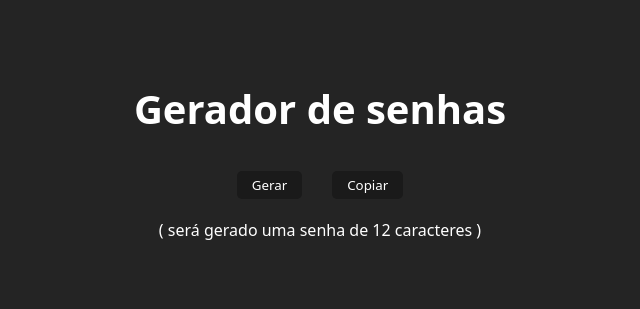
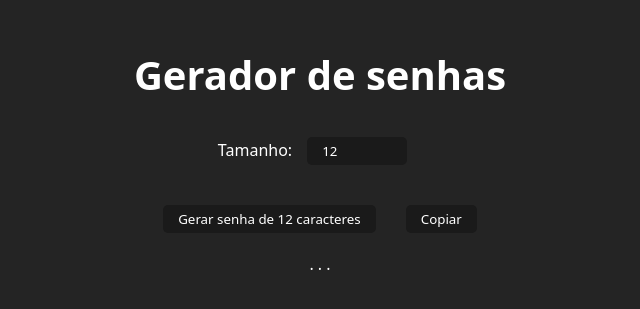
Before and after one commit to evssousa/gerador-de-senhas, a React (Vite) app: page / in a window 1280 px wide. Shown: the part 239-548 px from the top of the page, without its empty margins (320-960 px from the left). Built offline with nearby package versions, Linux system fonts and the light colour scheme.

Commit message:
Adição do input que controla o tamanho da senha

```diff
--- a/src/components/Gerador/index.jsx
+++ b/src/components/Gerador/index.jsx
@@ -3,14 +3,14 @@ import { useState } from 'react'
 
 export default function Gerador() {
 
-    const [senha, setSenha] = useState('( será gerado uma senha de 12 caracteres )')
+    const [senha, setSenha] = useState('. . .')
     const [copiar, setCopiar] = useState('Copiar')
+    const [tamanhoSenha, setTamanhoSenha] = useState(12)
 
     function gerarSenha() {
         const caracteres = "'1234567890-=!@#$%¨&*()_+qwertyuiop[asdfghjklç~]zxcvbnm,.;/QWERTYUIOP{ASDFGHJKLÇ^}ZXCVBNM<>:?"
-        const tamanho = 12
         let novaSenha = ''
-        for (let i = 0; i < tamanho; i++) {
+        for (let i = 0; i < tamanhoSenha; i++) {
             const posicao = Math.floor(Math.random() * caracteres.length)
             novaSenha += caracteres[posicao]
         }
@@ -27,7 +27,12 @@ export default function Gerador() {
         <div className={styles.container}>
             <h1>Gerador de senhas</h1>
 
-            <button onClick={gerarSenha}>Gerar</button>
+            <div>
+                <label htmlFor="tamanhoSenha">Tamanho:</label>
+                <input type="number" name="tamanhoSenha" id="tamanhoSenha" min={1} value={tamanhoSenha} onChange={(ev) => setTamanhoSenha(ev.target.value)}/>
+            </div>
+
+            <button onClick={gerarSenha}>Gerar senha de {tamanhoSenha} caracteres</button>
             <button onClick={copiarSenha}>{copiar}</button>
 
             <p>{senha}</p>
--- a/src/components/Gerador/styles.module.css
+++ b/src/components/Gerador/styles.module.css
@@ -27,3 +27,17 @@
     border: 1px solid rgb(167, 95, 167);
     margin: 34px 14px;
 }
+
+.container input {
+    background-color: #1a1a1a;
+    width: 100px;
+    color: white;
+    border: none;
+    border-radius: 5px;
+    padding: 5px 15px;
+    margin: 35px 15px 5px;
+}
+
+.container label {
+    color: white;
+}
```
